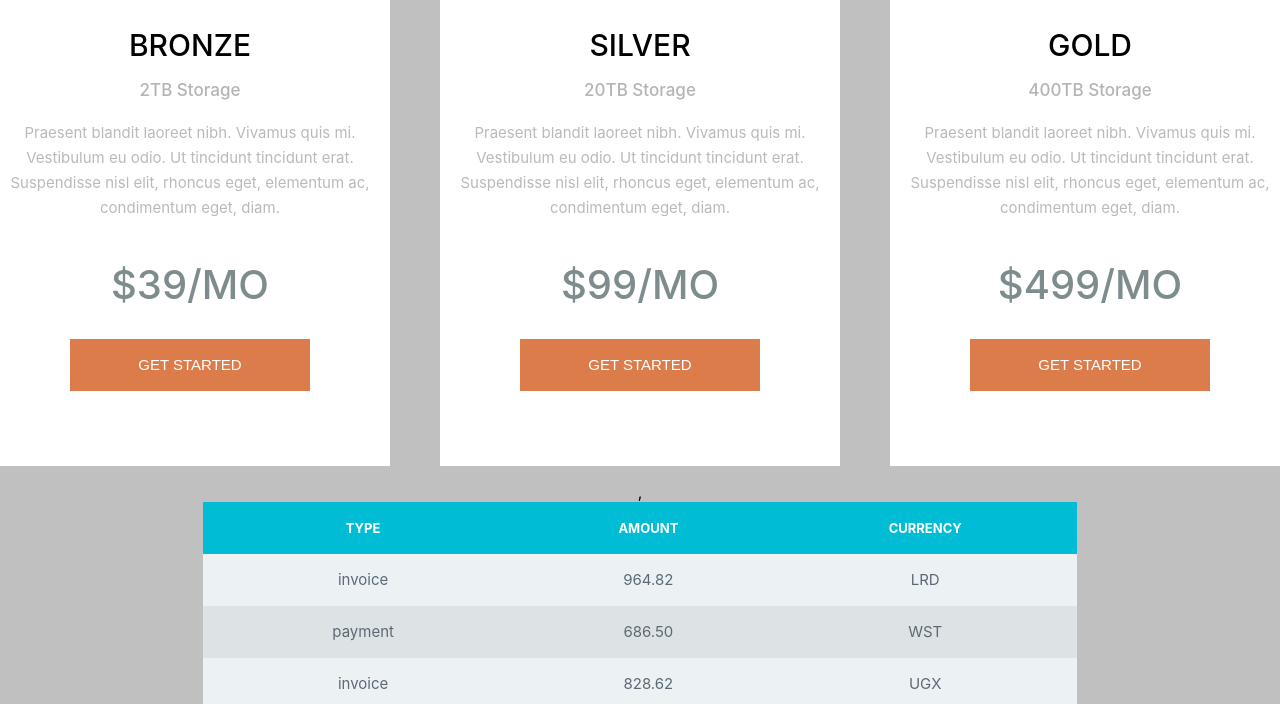
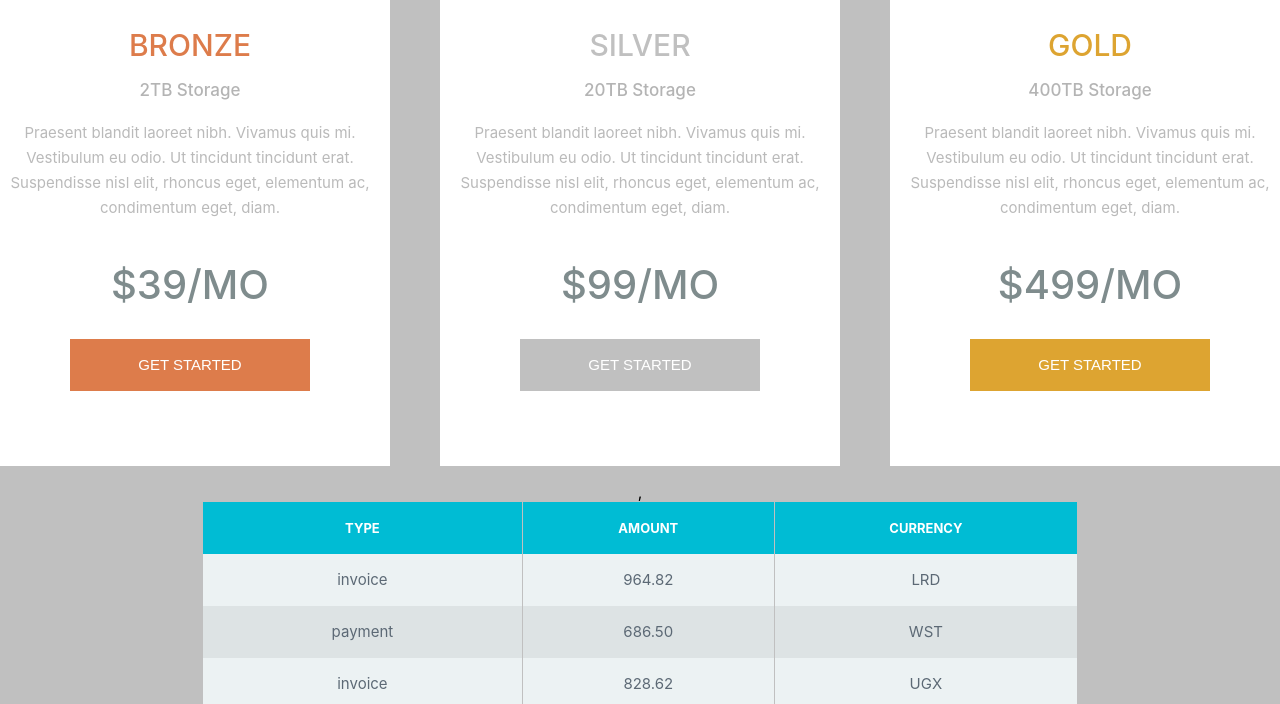
Before and after one commit to VladDlogush/goit-react-hw-01-components, a React app in the folder my-app/: page / in a window 1280 px wide. Shown: the part 976-1680 px from the top of the page. Built offline with nearby package versions, Linux system fonts and the light colour scheme.

Commit message:
fix components

```diff
--- a/my-app/src/components/App/App.js
+++ b/my-app/src/components/App/App.js
@@ -27,22 +27,10 @@ const stats = [
   { id: 'id-5', label: '.pdf', percentage: 10 },
 ];
 
-function randomColor() {
-  const allowed = 'ABCDEF0123456789';
-  let S = '#';
-
-  while (S.length < 7) {
-    S += allowed.charAt(Math.floor(Math.random() * 16 + 1));
-  }
-  return S;
-}
-
-const color = `${randomColor()}`;
-
 const App = () => (
   <div className="App">
     <Profile user={user} />
-    <Stats title="Upload stats" stats={stats} color={color} />
+    <Stats title="Upload stats" stats={stats} />
     <PricingPlan items={pricingPlanItems} />,
     <TransactionHistory items={transactions} />
   </div>
--- a/my-app/src/components/PricingItem/PricingItem.js
+++ b/my-app/src/components/PricingItem/PricingItem.js
@@ -1,19 +1,44 @@
 import React from 'react';
 import PropTypes from 'prop-types';
 import styles from './PricingItem.module.css';
+import pricingPlanItems from '../../pricing-plan.json';
+
+const linkicon = pricingPlanItems.map(item => {
+  const valueItem = Object.values(item);
+
+  return valueItem[1];
+});
 
 const PricingItem = ({ item = [] }) => {
   const { label, icon, capacity, price, description } = item;
   return (
     <div className={styles.pricingItem}>
       <img src={icon} alt="icon" className={styles.icon} />
-      <h2 className={styles.label}>{label}</h2>
+      {(icon === linkicon[0] && (
+        <h2 className={styles.labelBronze}>{label}</h2>
+      )) ||
+        (icon === linkicon[1] && (
+          <h2 className={styles.labelSilver}>{label}</h2>
+        )) ||
+        (icon === linkicon[2] && <h2 className={styles.labelGold}>{label}</h2>)}
       <p className={styles.capacity}>{capacity} Storage</p>
       <p className={styles.description}>{description}</p>
       <p className={styles.price}>${price}/MO</p>
-      <button className={styles.button} type="button">
-        Get Started
-      </button>
+      {(icon === linkicon[0] && (
+        <button className={styles.buttonBronze} type="button">
+          Get Started
+        </button>
+      )) ||
+        (icon === linkicon[1] && (
+          <button className={styles.buttonSilver} type="button">
+            Get Started
+          </button>
+        )) ||
+        (icon === linkicon[2] && (
+          <button className={styles.buttonGold} type="button">
+            Get Started
+          </button>
+        ))}
     </div>
   );
 };
--- a/my-app/src/components/PricingItem/PricingItem.module.css
+++ b/my-app/src/components/PricingItem/PricingItem.module.css
@@ -1,14 +1,24 @@
+/* eslint-disable */
 .icon {
   display: block;
   margin-bottom: 30px;
   margin-top: 165px;
   margin-left: 22%;
 }
-.label {
+.labelBronze {
   margin-bottom: 15px;
   font-size: 30px;
   font-weight: 500;
   text-transform: uppercase;
+  color: rgb(221, 124, 75);
+}
+.labelSilver {
+  composes: labelBronze;
+  color: #c0c0c0;
+}
+.labelGold {
+  composes: labelBronze;
+  color: #dda431;
 }
 .capacity {
   font-size: 17px;
@@ -30,7 +40,7 @@
   text-transform: uppercase;
   margin-bottom: 30px;
 }
-.button {
+.buttonBronze {
   height: 52px;
   width: 240px;
   background-color: rgb(221, 124, 75);
@@ -42,3 +52,11 @@
   color: rgb(255, 255, 255);
   text-transform: uppercase;
 }
+.buttonSilver {
+  composes: buttonBronze;
+  background-color: #c0c0c0;
+}
+.buttonGold {
+  composes: buttonBronze;
+  background-color: #dda431;
+}
--- a/my-app/src/components/Stats/Stats.js
+++ b/my-app/src/components/Stats/Stats.js
@@ -1,8 +1,9 @@
 import React from 'react';
 import PropTypes from 'prop-types';
 import styles from './Stats.module.css';
+import color from './randomColor';
 
-const Stats = ({ title, stats = [], color }) => {
+const Stats = ({ title, stats = [] }) => {
   return (
     <section className={styles.statsSection}>
       <h2 className={styles.title}>{title}</h2>
@@ -11,7 +12,7 @@ const Stats = ({ title, stats = [], color }) => {
         {stats.map(stat => (
           <li
             className={styles.item}
-            style={{ backgroundColor: color }}
+            style={{ backgroundColor: `${color()}` }}
             key={stat.id}
           >
             <span className={styles.label}>{stat.label}</span>
@@ -36,7 +37,6 @@ Stats.propTypes = {
       percentage: PropTypes.number.isRequired,
     }).isRequired,
   ).isRequired,
-  color: PropTypes.string.isRequired,
 };
 
 export default Stats;
--- /dev/null
+++ b/my-app/src/components/Stats/randomColor.js
@@ -0,0 +1,11 @@
+function randomColor() {
+  const allowed = 'ABCDEF0123456789';
+  let S = '#';
+
+  while (S.length < 7) {
+    S += allowed.charAt(Math.floor(Math.random() * 16 + 1));
+  }
+  return S;
+}
+
+export default randomColor;
--- a/my-app/src/components/TransactionHistory/TransactionHistory.js
+++ b/my-app/src/components/TransactionHistory/TransactionHistory.js
@@ -8,7 +8,7 @@ const TransactionHistory = ({ items = [] }) => {
       <thead>
         <tr className={styles.headerTable}>
           <th>Type</th>
-          <th>Amount</th>
+          <th className={styles.border}>Amount</th>
           <th>Currency</th>
         </tr>
       </thead>
@@ -16,7 +16,7 @@ const TransactionHistory = ({ items = [] }) => {
         {items.map(item => (
           <tr key={item.id} className={styles.list}>
             <td>{item.type}</td>
-            <td>{item.amount}</td>
+            <td className={styles.border}>{item.amount}</td>
             <td>{item.currency}</td>
           </tr>
         ))}
--- a/my-app/src/components/TransactionHistory/TransactionHistory.module.css
+++ b/my-app/src/components/TransactionHistory/TransactionHistory.module.css
@@ -11,6 +11,10 @@
   font-weight: bold;
   text-transform: uppercase;
 }
+.border {
+  border-left: 1px solid silver;
+  border-right: 1px solid silver;
+}
 .list {
   font-size: 15px;
   color: rgb(92, 105, 117);
```
Also changed, not shown: my-app/package.json (+6 -2 lines), my-app/src/images/Bronze.png (added), my-app/src/images/Gold.png (added), my-app/src/images/Silver.png (added), 1 other file.
